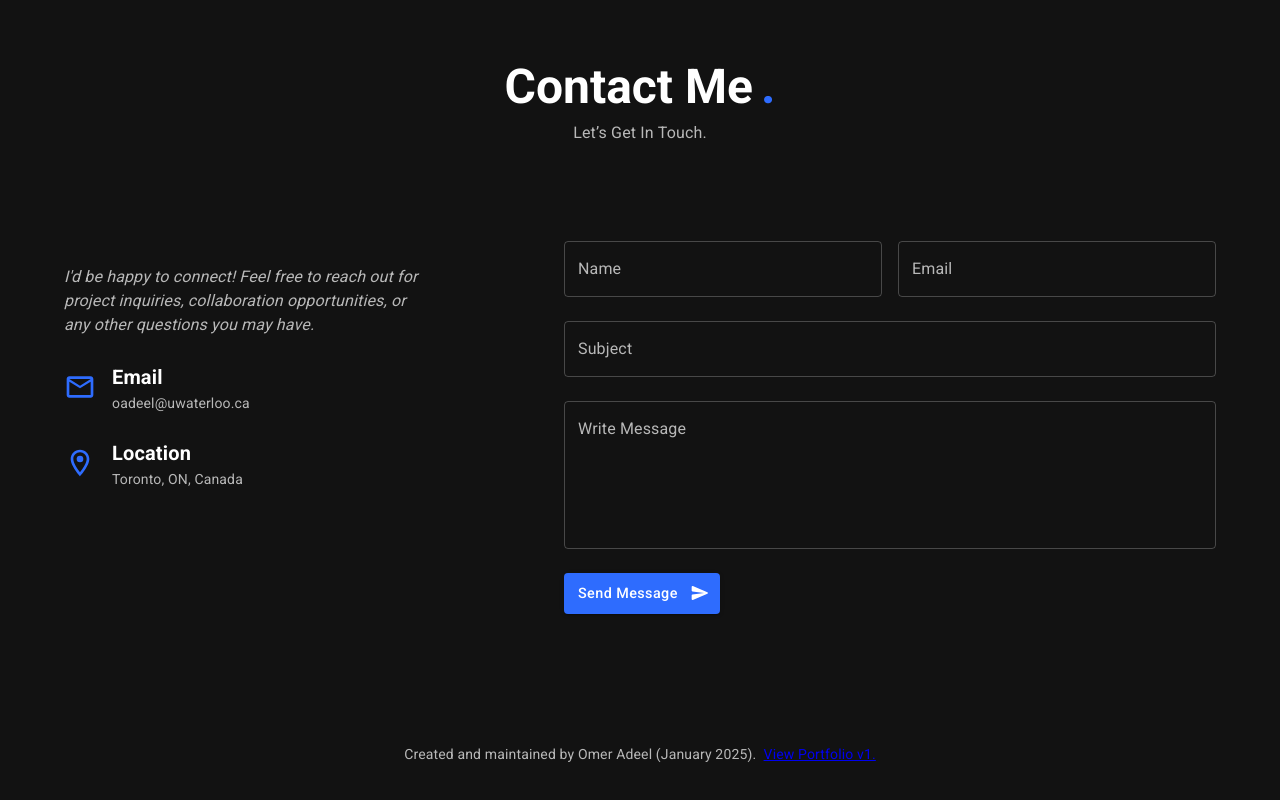
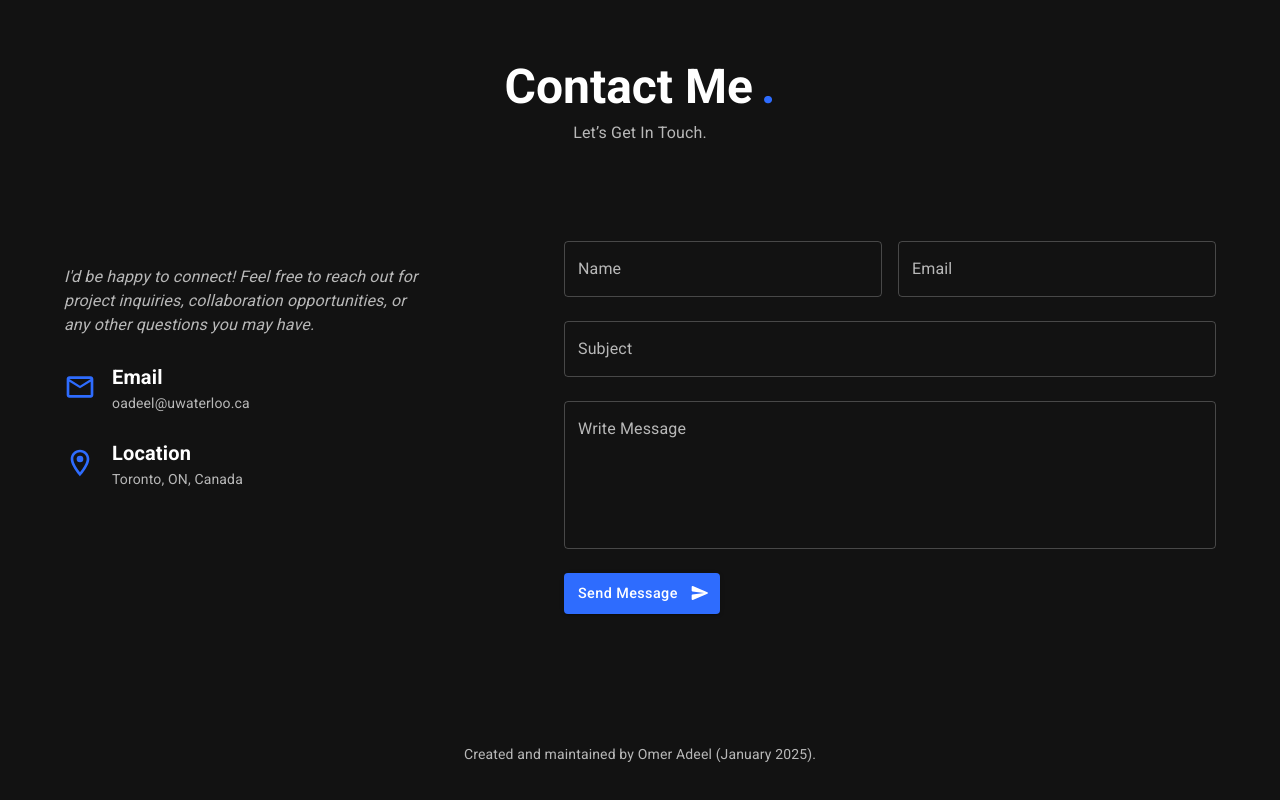
Before and after one commit to omeradeel26/portfolio-2025, a React (Create React App) app: page / in a window 1280 px wide. Shown: the part 6066-6866 px from the top of the page. Built offline with nearby package versions, Linux system fonts and the light colour scheme; a web font is replaced by a local one.

Commit message:
Removed link to old portfolio

```diff
--- a/src/components/ContactSection.js
+++ b/src/components/ContactSection.js
@@ -151,7 +151,7 @@ const ContactSection = () => {
             mt: { xs: 6, md:10 }, // Add spacing at the bottom
           }}
         >
-          Created and maintained by Omer Adeel (January 2025).&nbsp; <a target="_blank" href="https://www.omeradeel.com">View Portfolio v1.</a>
+          Created and maintained by Omer Adeel (January 2025).
         </Typography>
       </Container>
     </Box>
```
